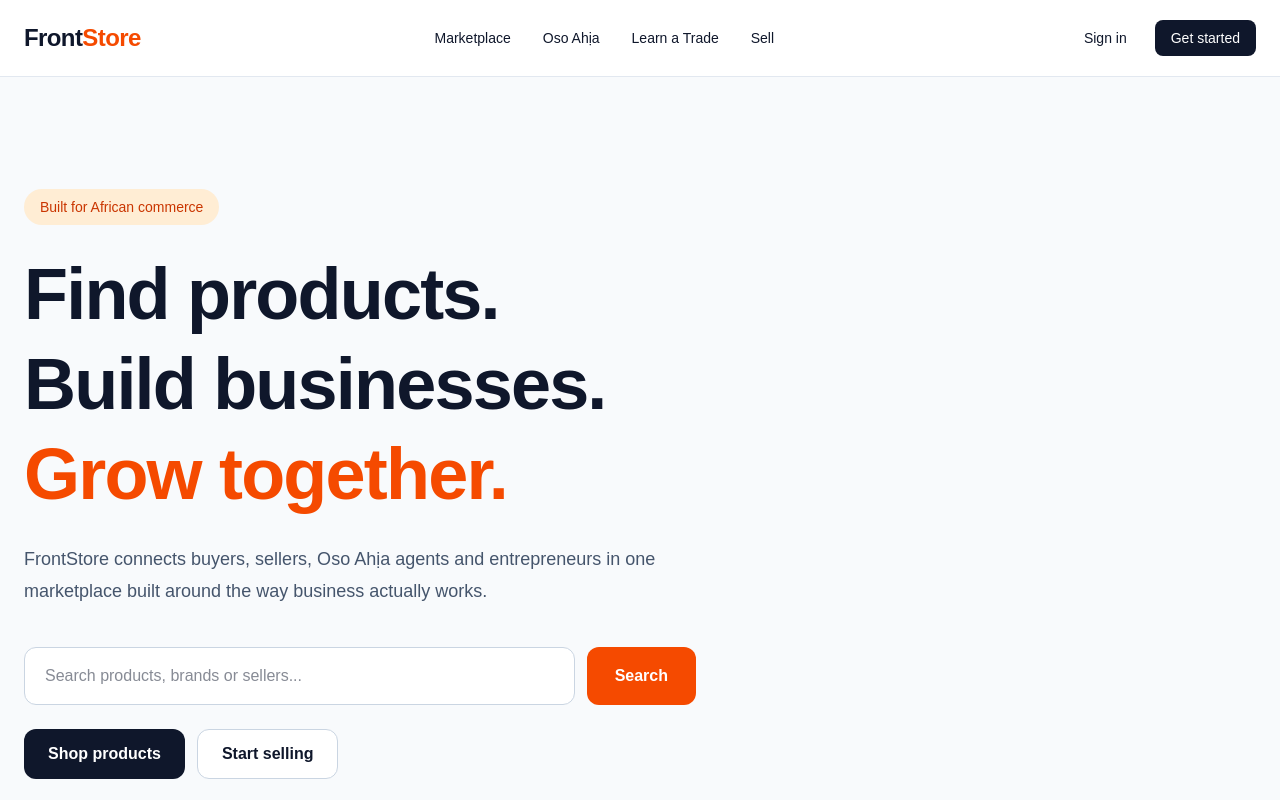
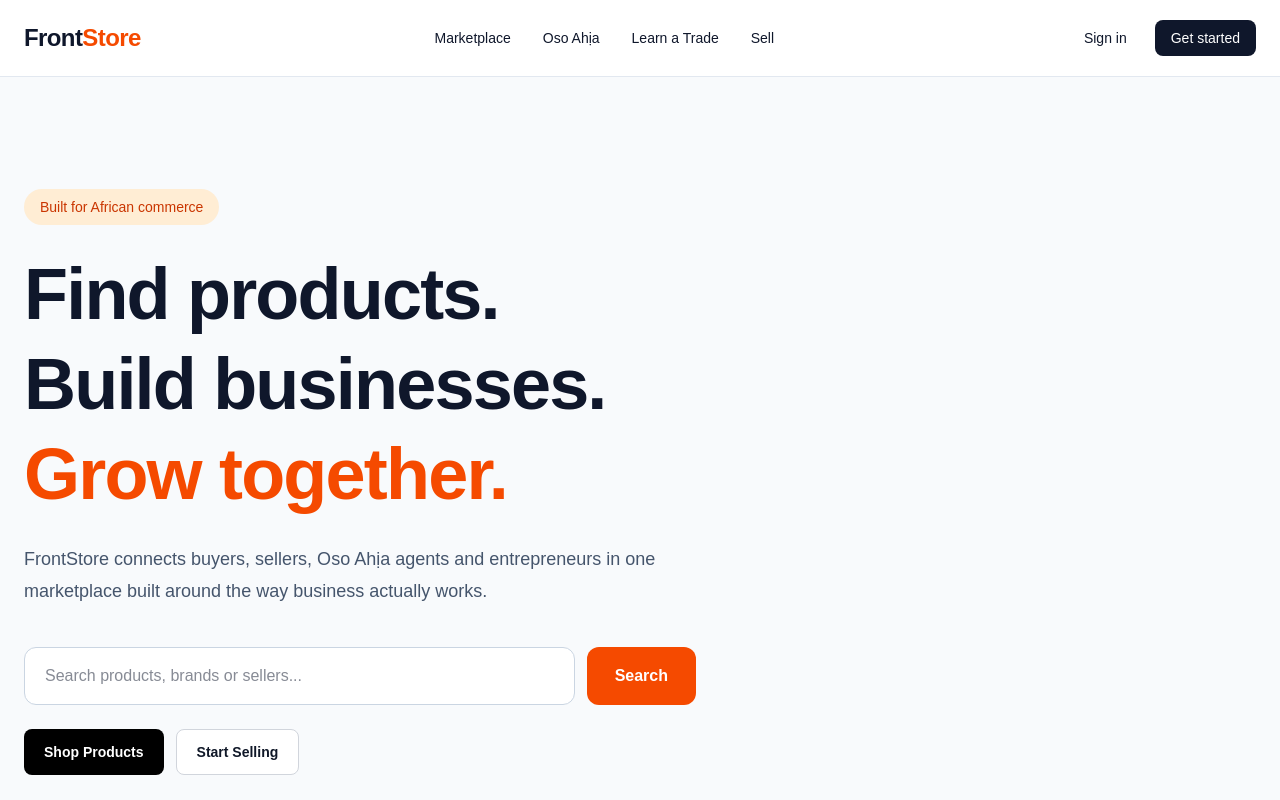
Before and after one commit to Kedion/frontstore, a Next.js app: page / in a window 1280 px wide. Shown: the top 800 px of the page. Built offline with nearby package versions, Linux system fonts and the light colour scheme.

Commit message:
feat: add reusable button component

```diff
--- a/app/page.tsx
+++ b/app/page.tsx
@@ -1,3 +1,5 @@
+import Button from "@/components/ui/Button";
+
 export default function Home() {
   return (
     <main className="min-h-screen bg-white text-slate-900">
@@ -72,13 +74,13 @@
 
             {/* CTAs */}
             <div className="mt-6 flex flex-col gap-3 sm:flex-row">
-              <button className="rounded-xl bg-slate-900 px-6 py-3 font-semibold text-white hover:bg-slate-800">
-                Shop products
-              </button>
+              <Button>
+                Shop Products
+              </Button>
 
-              <button className="rounded-xl border border-slate-300 bg-white px-6 py-3 font-semibold hover:bg-slate-50">
-                Start selling
-              </button>
+              <Button variant="outline">
+                Start Selling
+              </Button>
             </div>
           </div>
         </div>
@@ -96,7 +98,7 @@
           </h2>
 
           <p className="mt-3 max-w-2xl text-slate-600">
-            Whether you're buying, selling, earning or learning a trade,
+            Whether you&apos;re buying, selling, earning or learning a trade,
             FrontStore gives you a place to participate.
           </p>
         </div>
--- /dev/null
+++ b/components/ui/Button.tsx
@@ -0,0 +1,33 @@
+import type { ButtonHTMLAttributes } from "react";
+
+type ButtonProps = ButtonHTMLAttributes<HTMLButtonElement> & {
+  variant?: "primary" | "secondary" | "outline";
+};
+
+export default function Button({
+  variant = "primary",
+  className = "",
+  children,
+  ...props
+}: ButtonProps) {
+  const baseStyles =
+    "inline-flex items-center justify-center rounded-lg px-5 py-3 text-sm font-semibold transition";
+
+  const variants = {
+    primary:
+      "bg-black text-white hover:bg-gray-800",
+    secondary:
+      "bg-gray-100 text-gray-900 hover:bg-gray-200",
+    outline:
+      "border border-gray-300 bg-white text-gray-900 hover:bg-gray-50",
+  };
+
+  return (
+    <button
+      className={`${baseStyles} ${variants[variant]} ${className}`}
+      {...props}
+    >
+      {children}
+    </button>
+  );
+}
```
